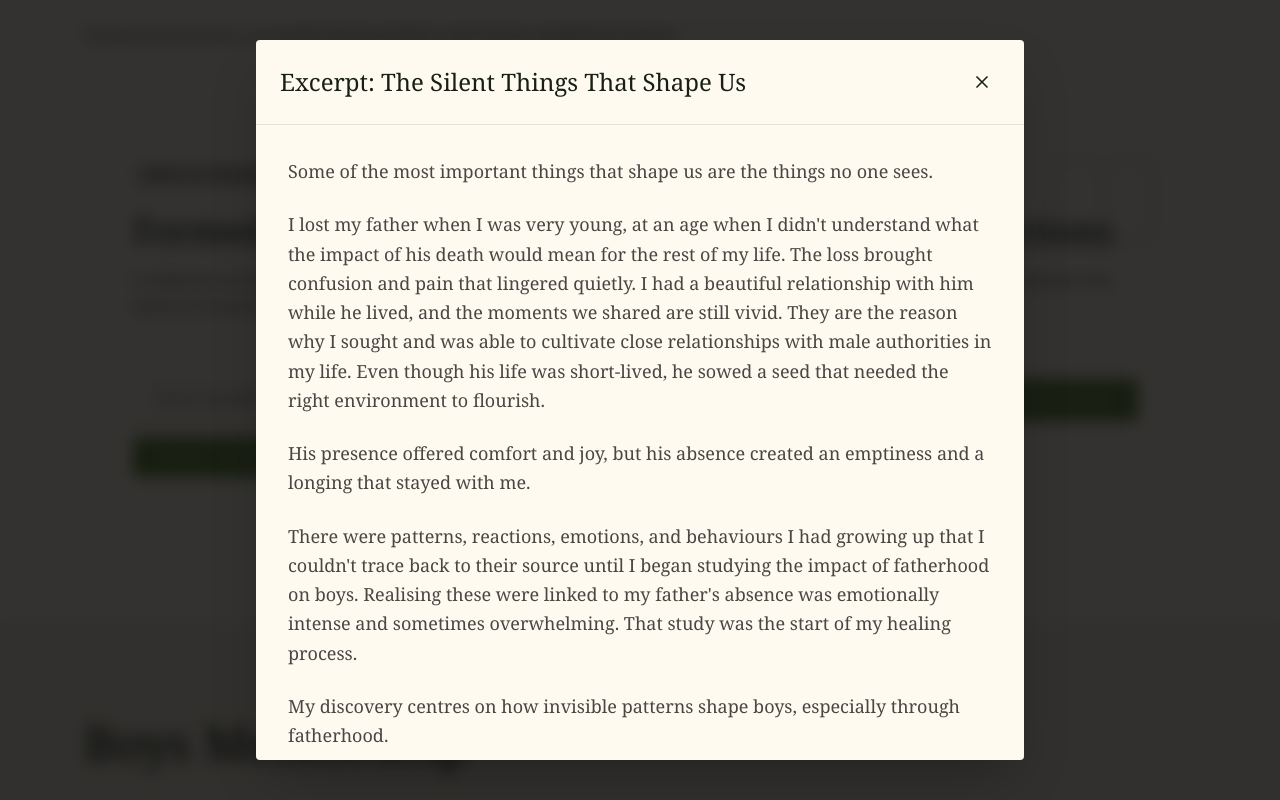
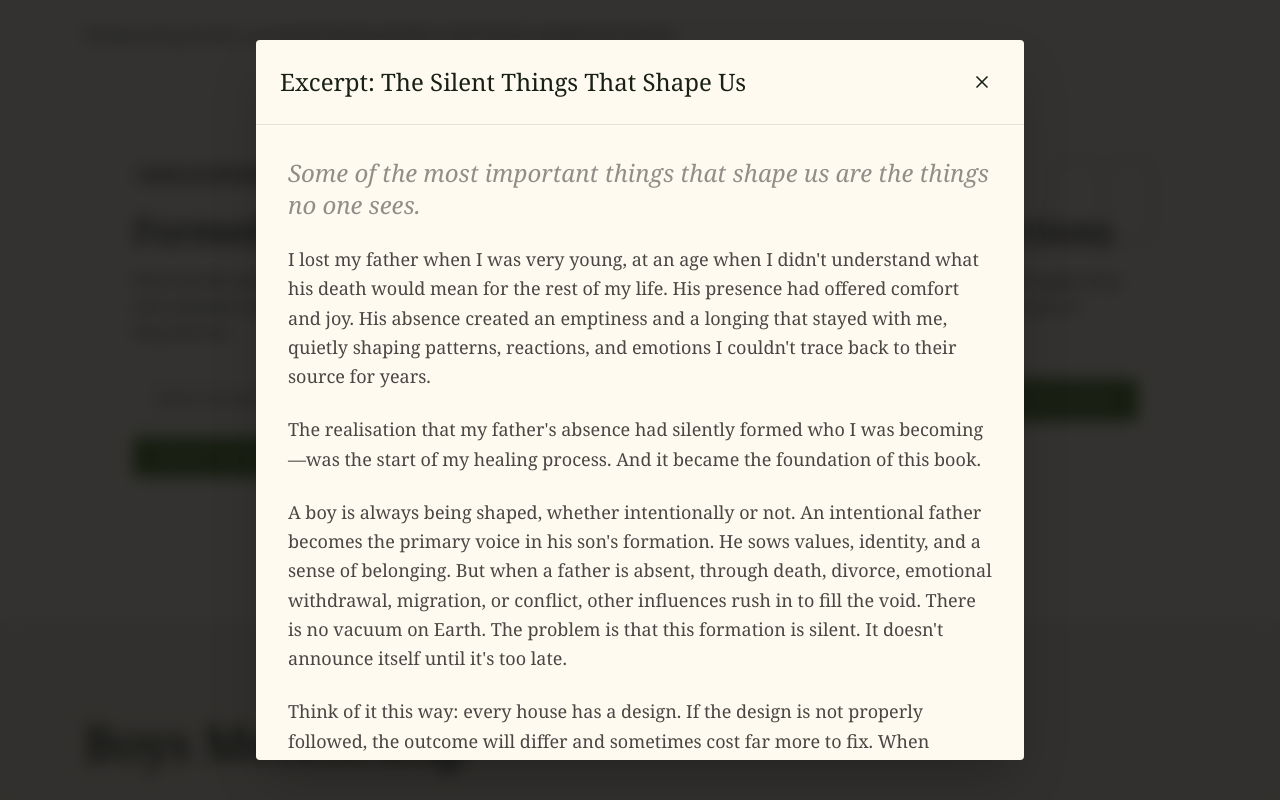
Before and after one commit to conditassociatesltd-gif/purposeful-builder, a Next.js app in the folder purposeful-builder/: page /building in a window 1280 px wide. Both pictures are taken after a click on the button "READ EXCERPT". Shown: the part 915-1715 px from the top of the page. Built offline with nearby package versions, Linux system fonts and the light colour scheme.

Commit message:
Update book descriptions: polished website teasers for Formed in Silence and The Boy and Addictions

```diff
--- a/purposeful-builder/components/BooksSection.tsx
+++ b/purposeful-builder/components/BooksSection.tsx
@@ -5,27 +5,32 @@ import { X, ArrowRight, BookOpen, Bell } from "lucide-react";
 
 const formedInSilenceExcerpt = (
   <div className="space-y-4 text-lg leading-relaxed opacity-90 font-serif">
-    <p>Some of the most important things that shape us are the things no one sees.</p>
-    <p>I lost my father when I was very young, at an age when I didn't understand what the impact of his death would mean for the rest of my life. The loss brought confusion and pain that lingered quietly. I had a beautiful relationship with him while he lived, and the moments we shared are still vivid. They are the reason why I sought and was able to cultivate close relationships with male authorities in my life. Even though his life was short-lived, he sowed a seed that needed the right environment to flourish.</p>
-    <p>His presence offered comfort and joy, but his absence created an emptiness and a longing that stayed with me.</p>
-    <p>There were patterns, reactions, emotions, and behaviours I had growing up that I couldn't trace back to their source until I began studying the impact of fatherhood on boys. Realising these were linked to my father's absence was emotionally intense and sometimes overwhelming. That study was the start of my healing process.</p>
-    <p>My discovery centres on how invisible patterns shape boys, especially through fatherhood.</p>
-    <p>A boy is always shaped, intentionally or not. An intentional father becomes the primary voice in his formation. He sows values, identity, and a sense of belonging in the boy. In the absence of this, whether through his death, divorce, emotional withdrawal, migration, or conflict-related issues, other influences fill the void. There is no vacuum on Earth. The problem with this formation is that it's silent and doesn't announce itself until it's too late.</p>
-    <p>From an architectural point of view, every house has a design. If the design is not properly followed and executed, the outcome will differ and sometimes cost more to fix. When fathers are distant, boys absorb whatever is close to them, often unintentionally. Often, these influences come from unfathered men who are poor role models.</p>
-    <p>Beyond immediate influences is social media, which makes it easy for boys to pick up twisted identities for validation. These sources also contribute to their formation. That’s why many of them are at risk of early exposure to sexually related content, substances, or relationships they are not emotionally equipped to handle. This is because the boy is seeking connection, significance, and a sense of belonging. If a boy is not properly loved by his father, he will find it elsewhere.</p>
-    <p>This boy becomes a man without knowing what his environment has planted in him. His reactions, fears, and patterns in life, relationships, business, and leadership management, even though they feel natural, were seeds planted while he slept.</p>
-    <p>I was raised in Nigeria, so my experiences are deeply rooted here, but I’ve observed this pattern to be common across Africa and even in the USA. The USA has more documented studies on both the physical and emotional absence of fathers. But despite the difference in demographics, the effect is still the same, and Nigeria has not done enough studies to describe and address the effects. In Nigeria, the conversation about fatherlessness is more about physical absence than about emotional absence. A significant number of boys grew up in homes where both parents were physically present. So contextually, over 70% of children can’t be fatherless. Regardless, many of these boys grow up deprived of their father's love, meaning a man can be physically present yet emotionally disconnected.</p>
-    <p>Obvious fatherlessness is the empty chair at dinner, missing out on games, PTA meetings, church gatherings, etc., which is often compensated for by the mother. The type that's not easily seen is the one where the father sleeps under the roof, provides financially, protects and disciplines the children, but is never emotionally connected to them. He has never asked his son how he's feeling. He believes the above-mentioned duties are enough to shape his son.</p>
-    <p>Most of the time, these emotionally starved boys can't even grieve the absence of their fathers because they are constantly reminded by their mothers that they are lucky to have a father, citing homes where fathers are absent. It becomes a case of half a loaf being better than none. The boy feels pressured to suppress his pain, so he buries his emotional wounds with gratitude, which leaves them unresolved.</p>
-    <p>A boy needs more than physical provision. He needs a spiritual and emotional connection with his father.</p>
-    <p>The men these boys become are men I have lived among and worked with. I have observed similar patterns among them, such as approval addiction, people-pleasing, and a relentless pursuit of money, power, or fame, which provide temporary relief until they fall back into depression. They recognise a problem within their soul, but since they cannot name it, they seek new distractions.</p>
-    <p>This is not to say that men who grew up with present and involved fathers don't have this struggle, but it's more concentrated and visible among the unfathered sons.</p>
-    <p>Exploring the parable of the sower narrated by Jesus, you'd notice that boys are fertile ground and will mostly grow into the seeds sown in them. So while intentional fathers sowed the right seeds, the unintentional ones, while they slept, left the enemy to sow weeds into their children. At the end of the day, the outcomes become different.</p>
-    <p>But this is not the end because weeds can be uprooted and good seeds planted.</p>
-    <p>Once you've discovered that something was missing in your upbringing, and you realise how deeply it shaped you, that's where healing starts. Naming a wound is not the same as healing, but admitting it lets you confront the pain and confusion you've carried. This will be hard for some people because opening a wound can be uncomfortable and demands vulnerability. Sometimes you might have to sit with emotions you've been avoiding for years, travel back to see the boy who was deprived of love, not to live in the past but to acknowledge and empathise with him. Then, you can begin to build yourself into the man you want.</p>
-    <p>This does not mean the past will disappear; it means you are choosing to embrace and build a wholesome future. I have seen unfathered men become better fathers. I have witnessed men who were hurt embrace healing and choose kindness rather than continue the cycle of hurting others. A healed man can offer what was missing to him and leave a good inheritance for the next generation.</p>
-    <p>This book aims to help men see the silent things that formed them, how they keep influencing how we think, love, and lead our lives, and how to navigate them and seek healing.</p>
-    <p>My hope is that men who are reading this, whether you are recognising yourself in these pages or striving to become better than the patterns you've inherited, will recognise the silent formation and seek healing. This is because your healing is important in shaping the next generation after you. The next generation should inherit something better than you did.</p>
+    <p className="text-2xl font-serif opacity-60 italic">Some of the most important things that shape us are the things no one sees.</p>
+    <p>I lost my father when I was very young, at an age when I didn't understand what his death would mean for the rest of my life. His presence had offered comfort and joy. His absence created an emptiness and a longing that stayed with me, quietly shaping patterns, reactions, and emotions I couldn't trace back to their source for years.</p>
+    <p>The realisation that my father's absence had silently formed who I was becoming—was the start of my healing process. And it became the foundation of this book.</p>
+    <p>A boy is always being shaped, whether intentionally or not. An intentional father becomes the primary voice in his son's formation. He sows values, identity, and a sense of belonging. But when a father is absent, through death, divorce, emotional withdrawal, migration, or conflict, other influences rush in to fill the void. There is no vacuum on Earth. The problem is that this formation is silent. It doesn't announce itself until it's too late.</p>
+    <p>Think of it this way: every house has a design. If the design is not properly followed, the outcome will differ and sometimes cost far more to fix. When fathers are distant, boys absorb whatever is closest to them, often from unfathered men who are themselves poor role models. Social media fills the remaining gaps, offering twisted identities in exchange for validation. The boy is simply seeking connection, significance, and belonging. If he doesn't find it from his father, he will find it elsewhere.</p>
+    <p>This boy grows into a man without knowing what his environment planted in him. His reactions, fears, and patterns in relationships, business, and leadership, even though they feel natural, were seeds sown while he slept.</p>
+    <p>But here is the part that is often missed: fatherlessness is not always an empty chair at dinner. In Nigeria, where I was raised, over 70% of children grow up with both parents physically present. Yet many of these boys are still deprived of their father's love. A man can sleep under the same roof, provide financially, and discipline his children, yet never once ask his son how he is feeling. That is the invisible fatherlessness this book addresses.</p>
+    <p>The men these boys become are men I have lived among and worked with. I have observed the same patterns repeating: approval addiction, people-pleasing, and a relentless pursuit of money, power, or fame that provides temporary relief before the depression returns. They recognise a problem within their soul, but since they cannot name it, they seek new distractions.</p>
+    <p><strong>Formed in Silence</strong> is written for these men. It aims to help you see the silent things that formed you, understand how they continue to influence how you think, love, and lead, and show you how to navigate them and seek healing. Because weeds can be uprooted and good seeds planted in their place.</p>
+    <p>A healed man can offer what was missing to him and leave a good inheritance for the next generation.</p>
+    <p className="text-xl font-serif italic opacity-70">The next generation should inherit something better than you did.</p>
+  </div>
+);
+
+const boyAndAddictionsExcerpt = (
+  <div className="space-y-4 text-lg leading-relaxed opacity-90 font-serif">
+    <p className="text-2xl font-serif opacity-60 italic">Every addiction has a first moment. A spark no one sees.</p>
+    <p>A boy walks home from one of the best schools in southeastern Nigeria. Thirty minutes under the hot sun, every day. His life is built on discipline, education, and pride. But one sunny afternoon, he comes home to find something he wasn't looking for.</p>
+    <p>There was electricity that day, a rare occurence in those days. A CD was lying in the living room. Curiosity did the rest. In the minutes that followed, something shifted inside that boy. Something he couldn't name, undo, or talk about.</p>
+    <p>That boy was me.</p>
+    <p>What started as an accidental encounter with a pornographic disc became a quiet, consuming obsession. I began timing my life around it, calculating when my brothers would be away, living a double life that drained me in ways I didn't yet understand. When the source was taken from me, the hunger didn't stop. It evolved. My eyes began searching for what my mind craved, and the world seemed to show me exactly where to find it.</p>
+    <p>Over time, the addiction spilled beyond pornography. There was smoking. There was alcohol. Each vice opened the door to the next, and none of them announced themselves. They crept in quietly, disguised as curiosity, boredom, or just something to do when no one was watching.</p>
+    <p>Since those years, I have spoken with countless boys and men who share the same story. The details change, sometimes it starts with a friend's phone, a social media link, or a dare behind the school building, but the pattern is always the same. A first contact. A secret. A cycle that feels impossible to break.</p>
+    <p><strong>The Boy and Addictions</strong> is not a lecture or a sermon. It is one boy talking honestly to another about the things we were too ashamed to say out loud. This book walks through the full journey: how addiction begins, how it rewires what you see and desire, how it spills into other areas of your life, and most importantly, how you can break free and stay free.</p>
+    <p>If you are a boy carrying a secret that you've never told anyone, this book is for you. If you are a parent, mentor, or pastor wondering why the boys around you are struggling in silence, this book will open your eyes.</p>
+    <p className="text-xl font-serif italic opacity-70">Because the things that trap us in the dark can only be defeated when we drag them into the light.</p>
   </div>
 );
 
@@ -58,7 +63,7 @@ export default function BooksSection() {
               </div>
               <h3 className="font-serif text-3xl md:text-4xl mb-4 group-hover:text-[#c4572a] transition-colors">Formed in Silence</h3>
               <p className="opacity-75 leading-relaxed mb-8 h-20">
-                A reflection on the unseen seasons that shape a man long before the world sees him.
+                How invisible patterns—rooted in fatherhood, absence, and unspoken wounds—silently shape boys into the men they become.
               </p>
               <div className="flex flex-wrap gap-4">
                 <button
@@ -88,7 +93,7 @@ export default function BooksSection() {
               </div>
               <h3 className="font-serif text-3xl md:text-4xl mb-4 group-hover:text-[#c4572a] transition-colors">The Boy and Addictions</h3>
               <p className="opacity-75 leading-relaxed mb-8 h-20">
-                Exploring the wounds, habits, and hidden battles that shape boys before they become men.
+                An honest conversation about the silent struggles boys carry—pornography, substances, and the cycle of addiction—and the path to freedom.
               </p>
               <div className="flex flex-wrap gap-4">
                 <button
@@ -170,13 +175,10 @@ export default function BooksSection() {
                 </div>
               )}
 
-              {/* Addictions Excerpt Placeholder */}
+              {/* The Boy and Addictions — About the Book */}
               {modalState === 'excerpt-addictions' && (
-                <div className="text-center py-16">
-                  <h4 className="font-serif text-3xl mb-4 text-[#c4572a]">Still being written</h4>
-                  <p className="text-lg opacity-70 max-w-md mx-auto leading-relaxed">
-                    I am currently forming the thoughts and structuring the chapters for this book. Excerpts will be shared here soon.
-                  </p>
+                <div className="prose max-w-none">
+                  {boyAndAddictionsExcerpt}
                 </div>
               )}
 
```
